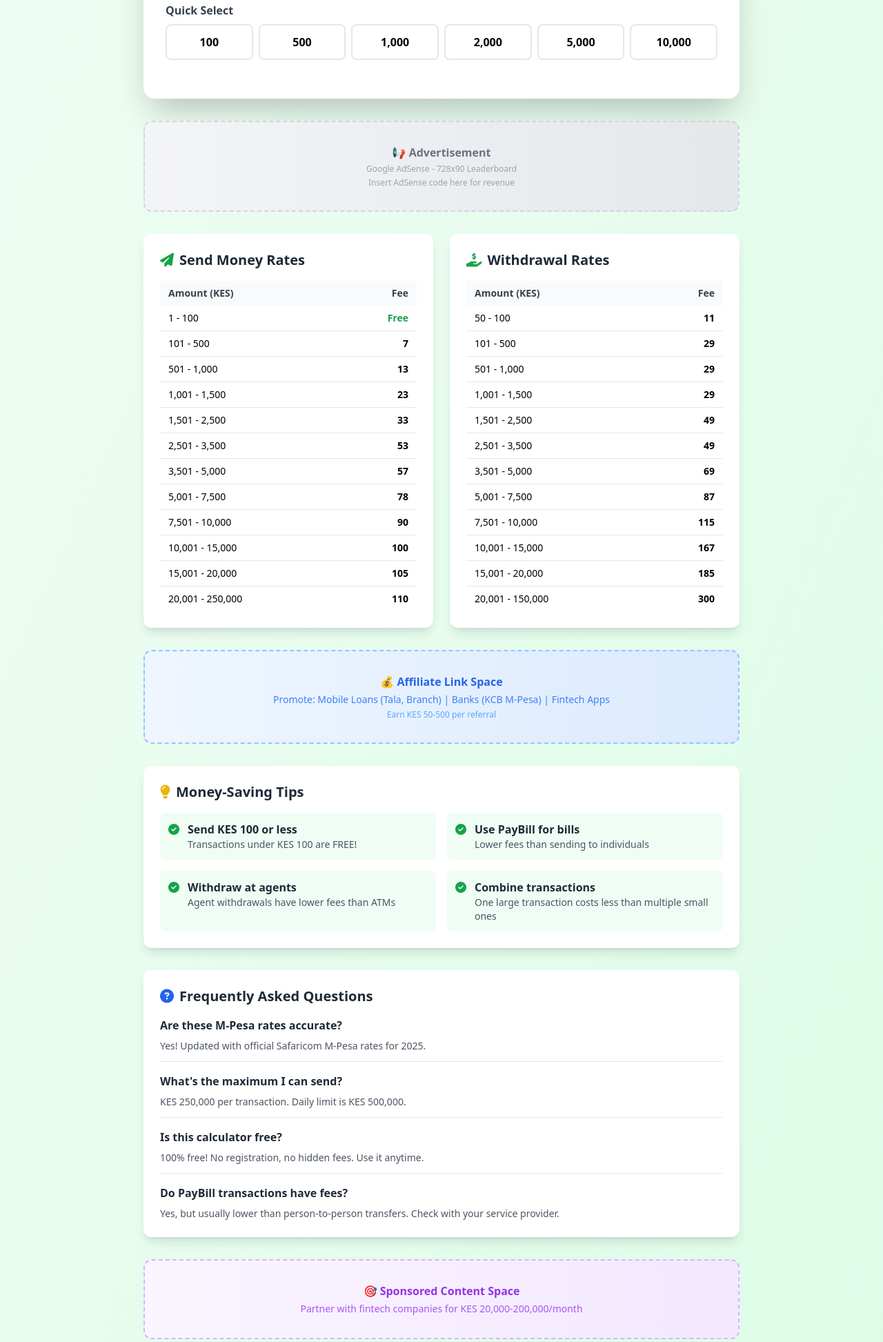
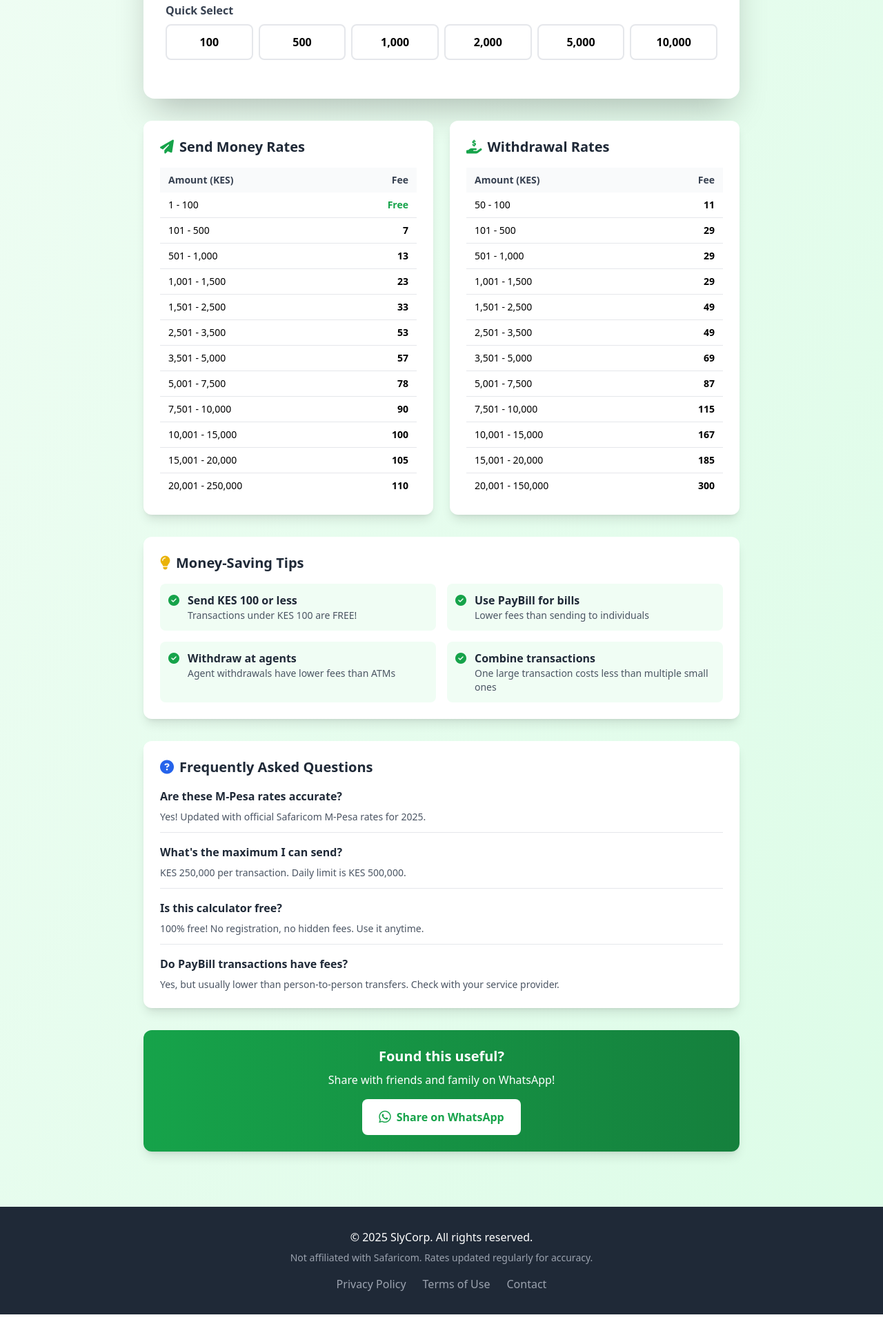
Before and after one commit to Sly1777/mpesacalc, a plain HTML site: page index.html in a window 1280 px wide. Shown: the part 497-2442 px from the top of the page at 69% size. After the commit the page ends 2402 px from the top, so only its background shows below. Drawn offline with nearby package versions, Linux system fonts and the light colour scheme.

Commit message:
Update index.html

```diff
--- a/index.html
+++ b/index.html
@@ -11,8 +11,6 @@
     <meta property="og:type" content="website">
     <meta name="google-adsense-account" content="ca-pub-2122260411912800">
     <title>M-Pesa Fee Calculator Kenya 2025 - Free Transaction Cost Calculator</title>
-    <script async src="https://pagead2.googlesyndication.com/pagead/js/adsbygoogle.js?client=ca-pub-2122260411912800"
-     crossorigin="anonymous"></script>
     <script src="https://cdn.tailwindcss.com"></script>
     <link rel="stylesheet" href="https://cdnjs.cloudflare.com/ajax/libs/font-awesome/6.4.0/css/all.min.css">
     <style>
@@ -166,13 +164,6 @@
             </div>
         </div>
 
-        <!-- Ad Space 1 - Top Banner -->
-        <div class="bg-gradient-to-r from-gray-100 to-gray-200 rounded-xl p-8 text-center mb-8 border-2 border-dashed border-gray-300">
-            <p class="text-gray-500 font-semibold mb-1">📢 Advertisement</p>
-            <p class="text-gray-400 text-xs">Google AdSense - 728x90 Leaderboard</p>
-            <p class="text-gray-400 text-xs mt-1">Insert AdSense code here for revenue</p>
-        </div>
-
         <!-- Fee Tables -->
         <div class="grid grid-cols-1 md:grid-cols-2 gap-6 mb-8">
             <!-- Send Money Rates -->
@@ -240,13 +231,6 @@
             </div>
         </div>
 
-        <!-- Ad Space 2 - Middle Banner -->
-        <div class="bg-gradient-to-r from-blue-50 to-blue-100 rounded-xl p-8 text-center mb-8 border-2 border-dashed border-blue-300">
-            <p class="text-blue-600 font-semibold mb-1">💰 Affiliate Link Space</p>
-            <p class="text-blue-500 text-sm">Promote: Mobile Loans (Tala, Branch) | Banks (KCB M-Pesa) | Fintech Apps</p>
-            <p class="text-blue-400 text-xs mt-1">Earn KES 50-500 per referral</p>
-        </div>
-
         <!-- Tips Section -->
         <div class="bg-white rounded-xl shadow-lg p-6 mb-8">
             <h3 class="text-xl font-bold text-gray-800 mb-4 flex items-center">
@@ -311,12 +295,6 @@
             </div>
         </div>
 
-        <!-- Ad Space 3 - Bottom Banner -->
-        <div class="bg-gradient-to-r from-purple-50 to-purple-100 rounded-xl p-8 text-center mb-8 border-2 border-dashed border-purple-300">
-            <p class="text-purple-600 font-semibold mb-1">🎯 Sponsored Content Space</p>
-            <p class="text-purple-500 text-sm">Partner with fintech companies for KES 20,000-200,000/month</p>
-        </div>
-
         <!-- Share Section -->
         <div class="bg-gradient-to-r from-green-600 to-green-700 rounded-xl shadow-lg p-6 text-white text-center">
             <h3 class="text-xl font-bold mb-2">Found this useful?</h3>
@@ -333,7 +311,7 @@
     <!-- Footer -->
     <footer class="bg-gray-800 text-white py-8 mt-12">
         <div class="container mx-auto px-4 text-center">
-            <p class="mb-2">© 2025 M-Pesa Calculator Kenya. All rights reserved.</p>
+            <p class="mb-2">© 2025 SlyCorp. All rights reserved.</p>
             <p class="text-gray-400 text-sm">Not affiliated with Safaricom. Rates updated regularly for accuracy.</p>
             <div class="mt-4 flex justify-center space-x-6">
                 <a href="privacy-policy.html" class="text-gray-400 hover:text-white transition-colors">Privacy Policy</a>
```
